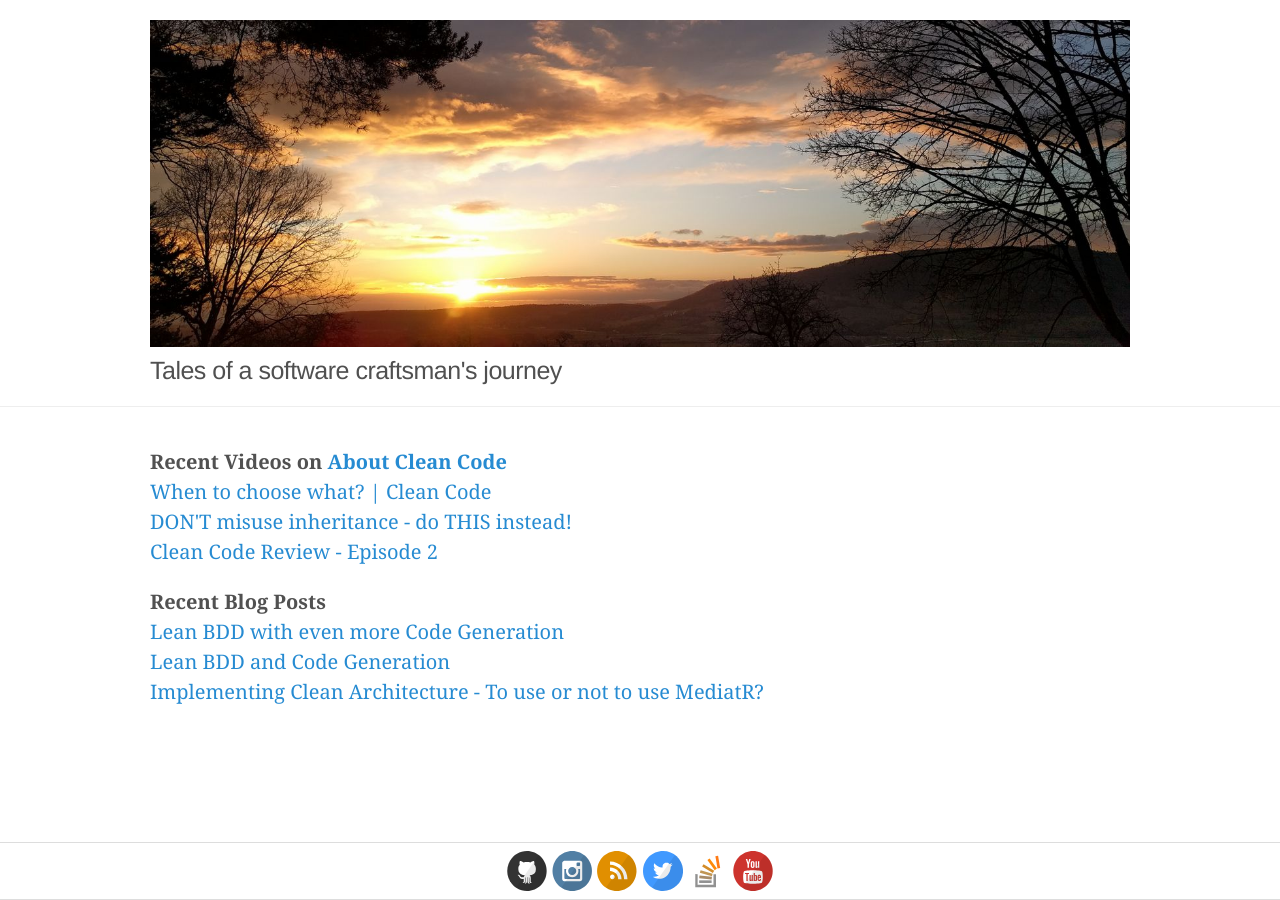
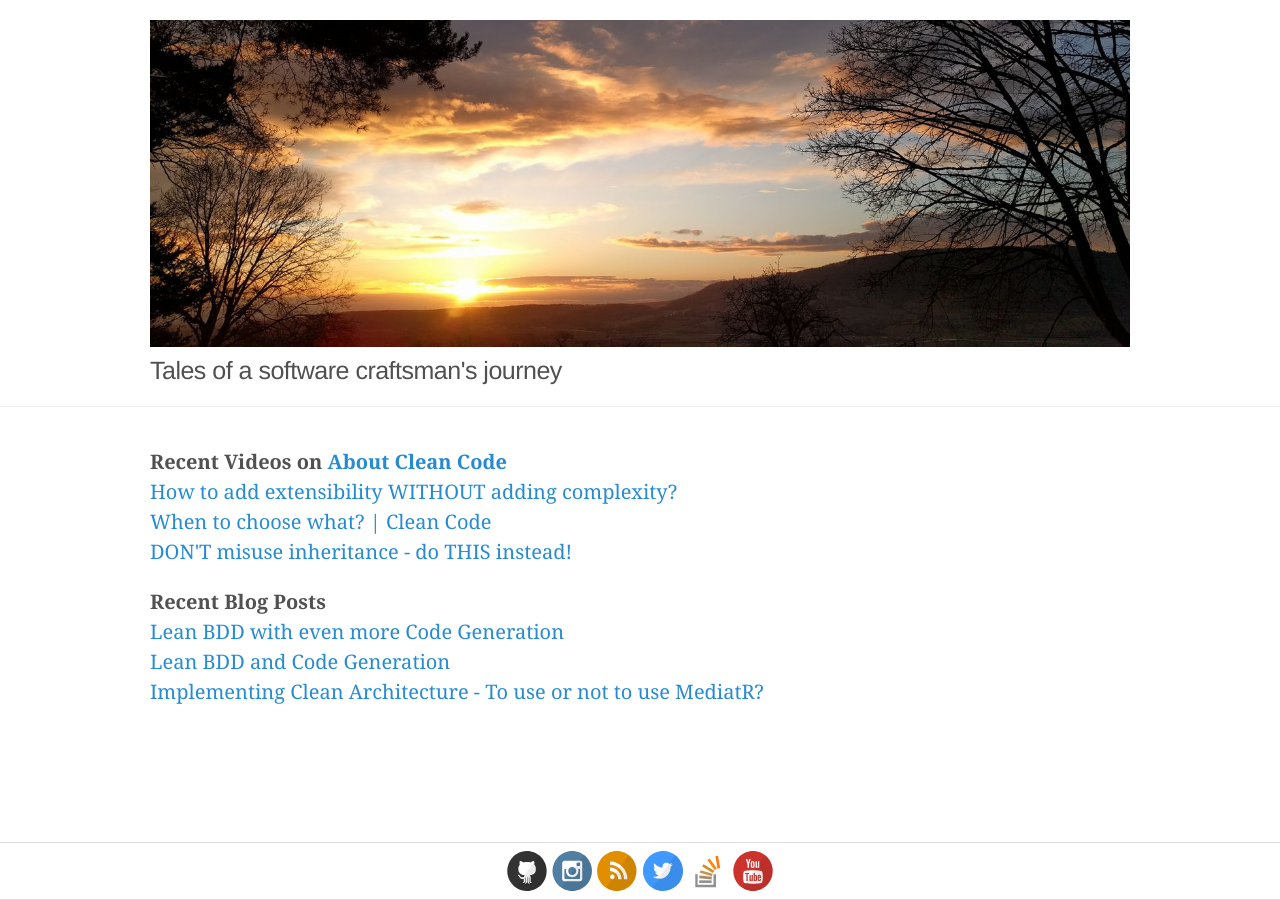
Before and after one commit to plainionist/plainionist.github.io, a Jekyll site: the page built from landing.html, in a window 1280 px wide. Built offline with Jekyll 4.4.1, drawn with Linux system fonts in a browser that asks for light colours.

Commit message:
landing page

```diff
--- a/landing.html
+++ b/landing.html
@@ -42,11 +42,11 @@
             <p>
                 <b>Recent Videos on <a href="https://www.youtube.com/c/AboutCleanCode">About Clean Code</a></b>
                 <br/>
+                <a href="https://linktw.in/EB5sf3">How to add extensibility WITHOUT adding complexity?</a>
+                <br/>
                 <a href="https://linktw.in/jtiqYB">When to choose what? | Clean Code</a>
                 <br/>
                 <a href="https://linktw.in/vbL3mr">DON'T misuse inheritance - do THIS instead!</a>
-                <br/>
-                <a href="https://linktw.in/014iqW">Clean Code Review - Episode 2</a>
             </p>
 
             <p>
```
